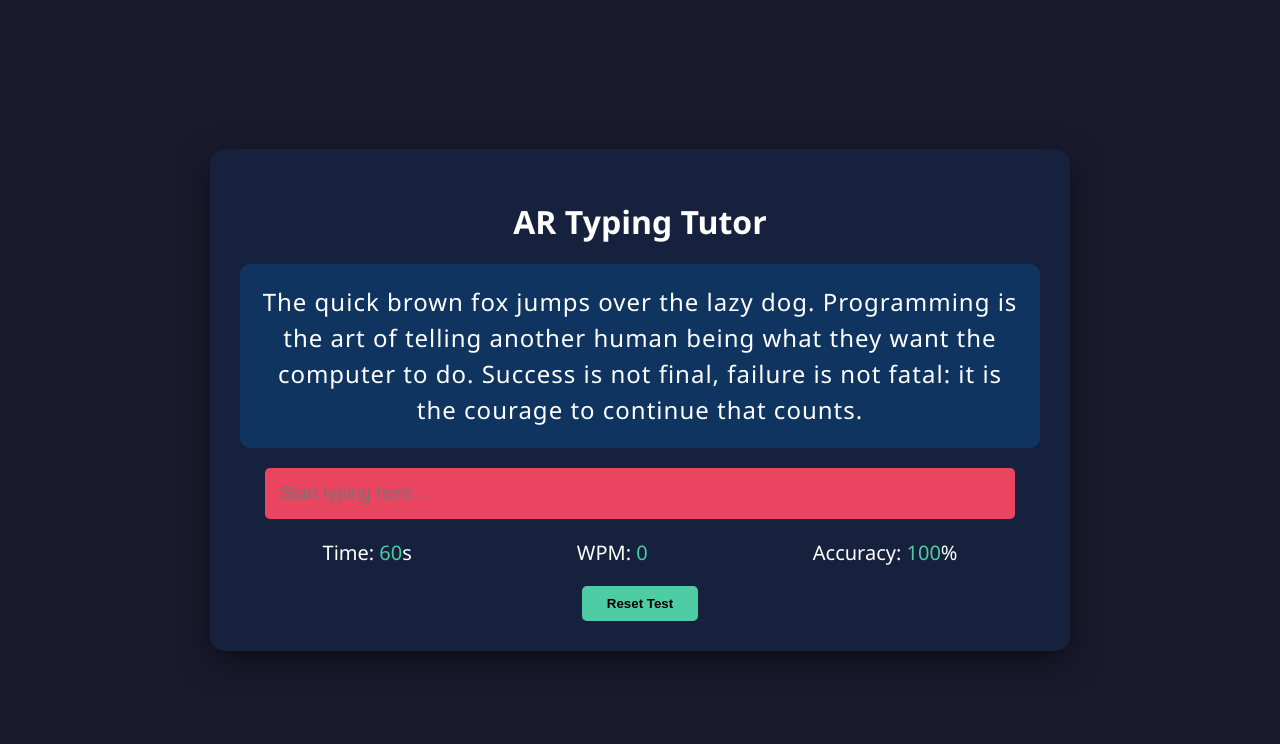
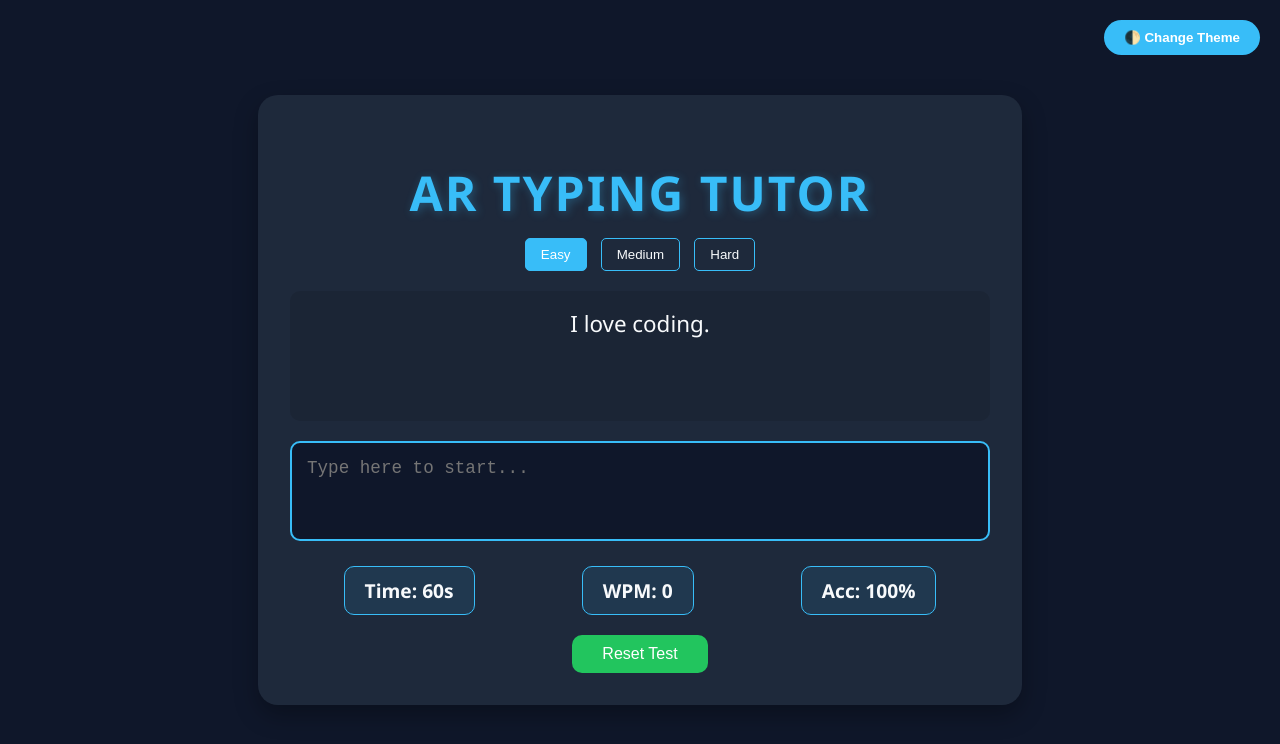
Before and after one commit to artd36933-debug/ARTyping, a plain HTML site: page index.html in a window 1280 px wide. Drawn offline with Linux system fonts and the light colour scheme.

Commit message:
Update index.html

```diff
--- a/index.html
+++ b/index.html
@@ -1,148 +1,279 @@
 <!DOCTYPE html>
-<html lang="en">
+<html lang="pa">
 <head>
     <meta charset="UTF-8">
     <meta name="viewport" content="width=device-width, initial-scale=1.0">
-    <title>AR Typing Master</title>
+    <title>AR Typing Tutor - Pro</title>
     <style>
+        :root {
+            --bg: #0f172a;
+            --card: #1e293b;
+            --text: #f8fafc;
+            --accent: #38bdf8;
+            --correct: #22c55e;
+            --wrong: #ef4444;
+        }
+
+        .light-mode {
+            --bg: #f1f5f9;
+            --card: #ffffff;
+            --text: #0f172a;
+            --accent: #0284c7;
+        }
+
         body {
             font-family: 'Segoe UI', Tahoma, Geneva, Verdana, sans-serif;
-            background-color: #1a1a2e;
-            color: white;
+            background-color: var(--bg);
+            color: var(--text);
             display: flex;
             flex-direction: column;
             align-items: center;
             justify-content: center;
-            height: 100vh;
+            min-height: 100vh;
             margin: 0;
+            transition: 0.3s;
         }
+
         .container {
-            background-color: #16213e;
-            padding: 30px;
-            border-radius: 15px;
-            box-shadow: 0 10px 30px rgba(0,0,0,0.5);
-            width: 80%;
-            max-width: 800px;
+            background: var(--card);
+            padding: 2rem;
+            border-radius: 20px;
+            box-shadow: 0 10px 25px rgba(0,0,0,0.3);
+            width: 90%;
+            max-width: 700px;
             text-align: center;
         }
+
+        h1 {
+            font-size: 3rem;
+            margin-bottom: 0.5rem;
+            color: var(--accent);
+            text-transform: uppercase;
+            letter-spacing: 2px;
+            text-shadow: 2px 2px 10px rgba(56, 189, 248, 0.3);
+        }
+
+        .mode-toggle {
+            position: absolute;
+            top: 20px;
+            right: 20px;
+            padding: 10px 20px;
+            cursor: pointer;
+            border-radius: 30px;
+            border: none;
+            background: var(--accent);
+            color: white;
+            font-weight: bold;
+        }
+
         #text-display {
-            font-size: 24px;
+            font-size: 1.4rem;
+            line-height: 1.6;
             margin-bottom: 20px;
-            line-height: 1.5;
-            letter-spacing: 1px;
-            background: #0f3460;
-            padding: 20px;
+            padding: 15px;
+            background: rgba(0,0,0,0.1);
             border-radius: 10px;
             min-height: 100px;
         }
-        #input-field {
-            width: 90%;
+
+        .highlight-correct { color: var(--correct); }
+        .highlight-wrong { color: var(--wrong); text-decoration: underline; }
+
+        textarea {
+            width: 100%;
+            height: 100px;
             padding: 15px;
-            font-size: 18px;
-            border-radius: 5px;
-            border: none;
+            border-radius: 10px;
+            border: 2px solid var(--accent);
+            background: var(--bg);
+            color: var(--text);
+            font-size: 1.1rem;
+            resize: none;
             outline: none;
-            background: #e94560;
-            color: white;
+            box-sizing: border-box;
         }
-        .stats {
+
+        .stats-container {
             display: flex;
             justify-content: space-around;
             margin-top: 20px;
-            font-size: 20px;
+            font-weight: bold;
+            font-size: 1.2rem;
         }
-        .highlight { color: #4ecca3; }
-        button {
+
+        .stat-box {
+            background: rgba(56, 189, 248, 0.1);
+            padding: 10px 20px;
+            border-radius: 10px;
+            border: 1px solid var(--accent);
+        }
+
+        .level-btns {
+            margin-bottom: 15px;
+        }
+
+        .level-btns button {
+            margin: 5px;
+            padding: 8px 15px;
+            cursor: pointer;
+            border-radius: 5px;
+            border: 1px solid var(--accent);
+            background: transparent;
+            color: var(--text);
+        }
+
+        .level-btns button.active {
+            background: var(--accent);
+            color: white;
+        }
+
+        button.reset-btn {
             margin-top: 20px;
-            padding: 10px 25px;
-            background: #4ecca3;
+            padding: 10px 30px;
+            background: var(--correct);
             border: none;
-            border-radius: 5px;
+            color: white;
+            border-radius: 10px;
             cursor: pointer;
-            font-weight: bold;
+            font-size: 1rem;
         }
     </style>
 </head>
 <body>
 
+    <button class="mode-toggle" onclick="toggleTheme()">🌓 Change Theme</button>
+
     <div class="container">
         <h1>AR Typing Tutor</h1>
-    <div id="text-display">Loading text...</div>
-    <input type="text" id="input-field" placeholder="Start typing here..." autofocus>
 
-    <div class="stats">
-        <div>Time: <span id="timer" class="highlight">60</span>s</div>
-        <div>WPM: <span id="wpm" class="highlight">0</span></div>
-        <div>Accuracy: <span id="accuracy" class="highlight">100</span>%</div>
-    </div>
-    <button onclick="resetGame()">Reset Test</button>
+        <div class="level-btns">
+            <button onclick="setLevel('easy')" id="btn-easy" class="active">Easy</button>
+            <button onclick="setLevel('medium')" id="btn-medium">Medium</button>
+            <button onclick="setLevel('hard')" id="btn-hard">Hard</button>
         </div>
 
+        <div id="text-display">Loading text...</div>
+
+        <textarea id="input-field" placeholder="Type here to start..." spellcheck="false"></textarea>
+
+        <div class="stats-container">
+            <div class="stat-box">Time: <span id="timer">60</span>s</div>
+            <div class="stat-box">WPM: <span id="wpm">0</span></div>
+            <div class="stat-box">Acc: <span id="accuracy">100</span>%</div>
+        </div>
+
+        <button class="reset-btn" onclick="resetGame()">Reset Test</button>
+    </div>
+
+    <audio id="key-sound" src="https://www.soundjay.com/communication/typewriter-key-1.mp3"></audio>
+
     <script>
-    const textDisplay = document.getElementById('text-display');
-    const inputField = document.getElementById('input-field');
-    const timerDisplay = document.getElementById('timer');
-    const wpmDisplay = document.getElementById('wpm');
-    const accuracyDisplay = document.getElementById('accuracy');
+        const texts = {
+            easy: ["The cat is black.", "I love coding.", "Sun rises in east.", "Keep it simple."],
+            medium: ["Programming is the art of telling a computer what to do.", "Success is not final, failure is not fatal.", "Practice makes a man perfect."],
+            hard: ["Synchronous communication requires immediate attention while asynchronous does not.", "Developing a professional website requires patience and constant learning.", "Artificial intelligence is transforming the digital world."]
+        };
 
-    let sampleText = "The quick brown fox jumps over the lazy dog. Programming is the art of telling another human being what they want the computer to do. Success is not final, failure is not fatal: it is the courage to continue that counts.";
-    let timeLeft = 60;
-    let timer = null;
+        let currentLevel = 'easy';
+        let timer = 60;
+        let interval = null;
         let isStarted = false;
+        let totalChars = 0;
 
-    function init() {
-        textDisplay.innerText = sampleText;
+        const display = document.getElementById('text-display');
+        const input = document.getElementById('input-field');
+        const timerEl = document.getElementById('timer');
+        const wpmEl = document.getElementById('wpm');
+        const accEl = document.getElementById('accuracy');
+        const keySound = document.getElementById('key-sound');
+
+        function setLevel(lvl) {
+            currentLevel = lvl;
+            document.querySelectorAll('.level-btns button').forEach(b => b.classList.remove('active'));
+            document.getElementById('btn-' + lvl).classList.add('active');
+            resetGame();
         }
 
-    inputField.addEventListener('input', () => {
+        function loadText() {
+            const levelTexts = texts[currentLevel];
+            display.innerText = levelTexts[Math.floor(Math.random() * levelTexts.length)];
+        }
+
+        function toggleTheme() {
+            document.body.classList.toggle('light-mode');
+        }
+
+        input.addEventListener('input', () => {
             if (!isStarted) {
                 startTimer();
                 isStarted = true;
             }
-        checkTyping();
+
+            // Play Sound
+            keySound.currentTime = 0;
+            keySound.play();
+
+            const quote = display.innerText.split('');
+            const val = input.value.split('');
+            let html = '';
+            let correct = 0;
+
+            quote.forEach((char, i) => {
+                if (val[i] == null) {
+                    html += `<span>${char}</span>`;
+                } else if (val[i] === char) {
+                    html += `<span class="highlight-correct">${char}</span>`;
+                    correct++;
+                } else {
+                    html += `<span class="highlight-wrong">${char}</span>`;
+                }
+            });
+
+            display.innerHTML = html;
+
+            // Stats
+            let acc = (correct / (val.length || 1)) * 100;
+            accEl.innerText = Math.round(acc);
+
+            if (val.length >= quote.length) {
+                totalChars += val.length;
+                input.value = "";
+                loadText();
+            }
         });
 
         function startTimer() {
-        timer = setInterval(() => {
-            if (timeLeft > 0) {
-                timeLeft--;
-                timerDisplay.innerText = timeLeft;
-                calculateStats();
-            } else {
-                clearInterval(timer);
-                inputField.disabled = true;
-                alert("Time's up! Your final WPM is " + wpmDisplay.innerText);
+            interval = setInterval(() => {
+                timer--;
+                timerEl.innerText = timer;
+
+                // WPM calculation
+                let words = (totalChars + input.value.length) / 5;
+                let minutes = (60 - timer) / 60;
+                wpmEl.innerText = Math.round(words / minutes) || 0;
+
+                if (timer === 0) {
+                    clearInterval(interval);
+                    input.disabled = true;
+                    alert("Time's up! Your WPM: " + wpmEl.innerText);
                 }
             }, 1000);
         }
 
-    function checkTyping() {
-        const arrayQuote = textDisplay.innerText.split('');
-        const arrayValue = inputField.value.split('');
-
-        let errors = 0;
-        arrayValue.forEach((char, index) => {
-            if (char !== arrayQuote[index]) errors++;
-        });
-
-        let acc = ((arrayValue.length - errors) / arrayValue.length) * 100;
-        accuracyDisplay.innerText = arrayValue.length > 0 ? Math.round(acc) : 100;
+        function resetGame() {
+            clearInterval(interval);
+            timer = 60;
+            isStarted = false;
+            totalChars = 0;
+            input.value = "";
+            input.disabled = false;
+            timerEl.innerText = timer;
+            wpmEl.innerText = "0";
+            accEl.innerText = "100";
+            loadText();
         }
 
-    function calculateStats() {
-        let words = inputField.value.trim().split(/\s+/).length;
-        let minutes = (60 - timeLeft) / 60;
-        if (minutes > 0) {
-            wpmDisplay.innerText = Math.round(words / minutes);
-        }
-    }
-
-    function resetGame() {
-        location.reload();
-    }
-
-    init();
+        loadText();
     </script>
-
 </body>
 </html>
```
Lines whose indentation alone changed are shown as unchanged.
